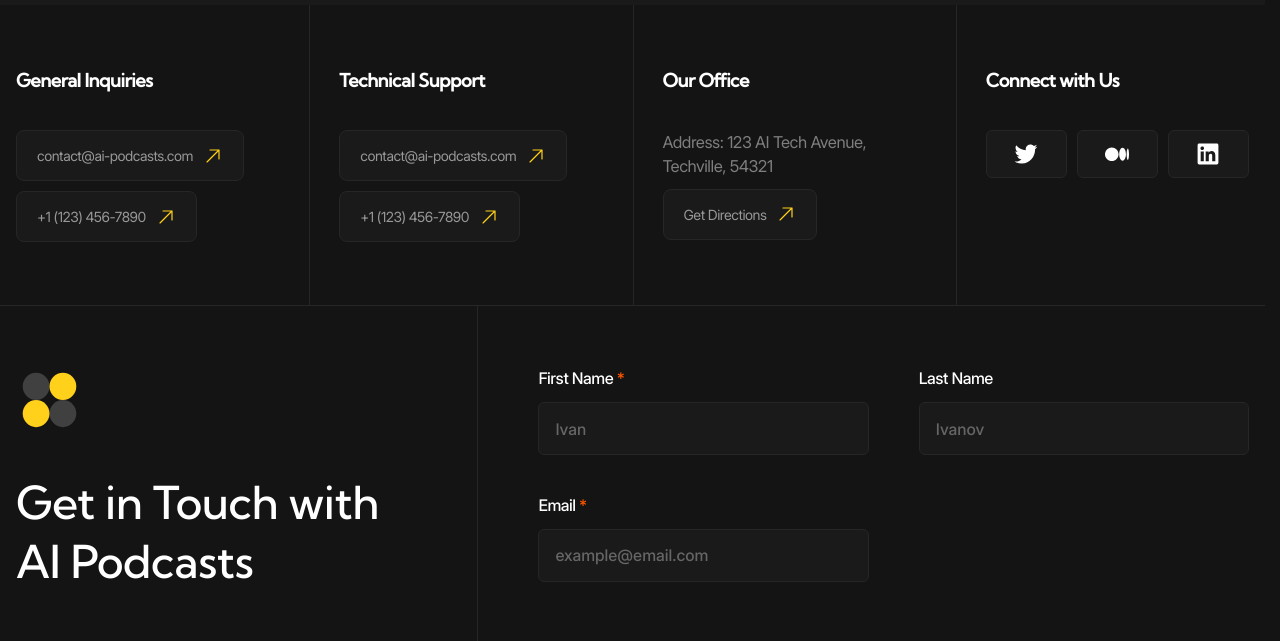
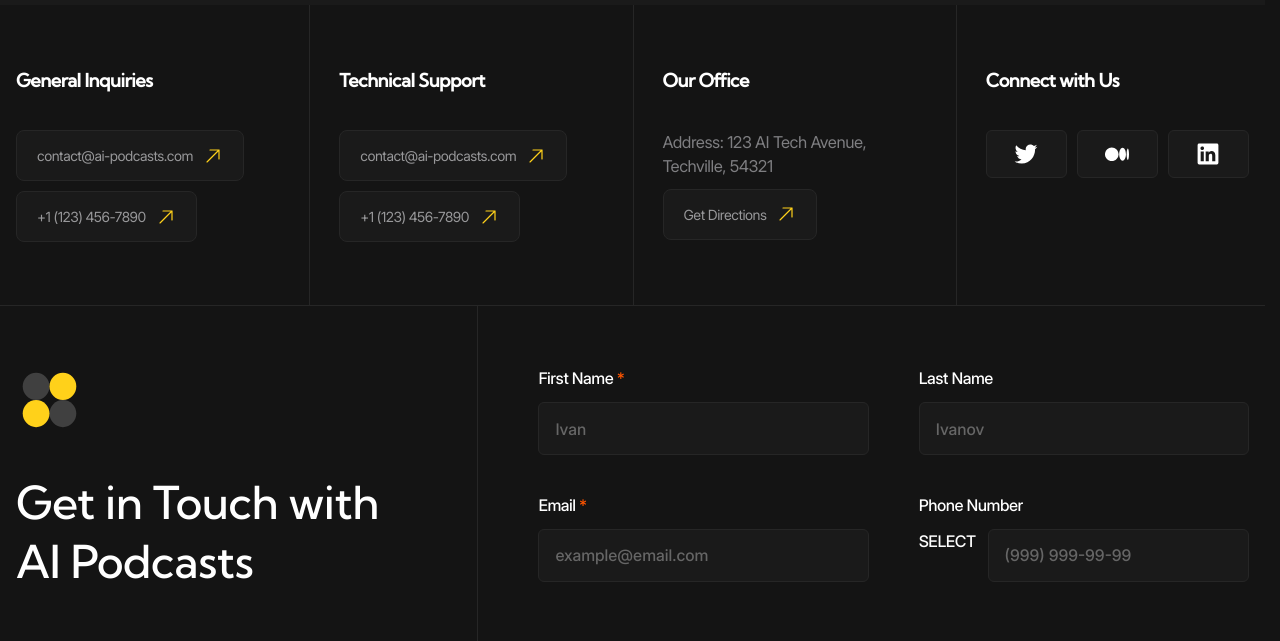
Before and after one commit to shaikouski-arkadzi/futureTech, a website built with Parcel: page contacts.html in a window 1280 px wide. Shown: the part 159-800 px from the top of the page. Built offline with nearby package versions, Linux system fonts and the light colour scheme.

Commit message:
Add Select field start in Contacts body section on Contacts page

```diff
--- a/contacts.html
+++ b/contacts.html
@@ -296,6 +296,20 @@
                         required
                         type="email"
                       />
+                    </div>
+
+                    <div class="feedback-form__cell field">
+                      <label class="field__label" for="phoneNumber">
+                        Phone Number
+                      </label>
+                      <div class="field__body">
+                        <div class="select">SELECT</div>
+                        <input
+                          class="field__control"
+                          id="phoneNumber"
+                          placeholder="(999) 999-99-99"
+                        />
+                      </div>
                     </div>
                   </form>
                 </div>
--- a/styles/blocks/_field.scss
+++ b/styles/blocks/_field.scss
@@ -12,6 +12,16 @@
   @include laptop {
     row-gap: rem(12);
     font-size: rem(16);
+  }
+
+  &__body {
+    display: flex;
+    column-gap: rem(16);
+    width: 100%;
+
+    @include laptop {
+      column-gap: rem(12);
+    }
   }
 
   &__required-star {
```
Also changed, not shown: styles/main.css, 1 other file.
